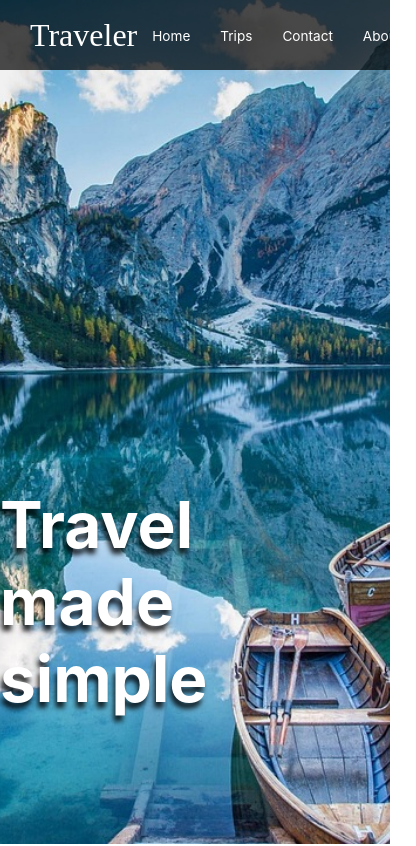
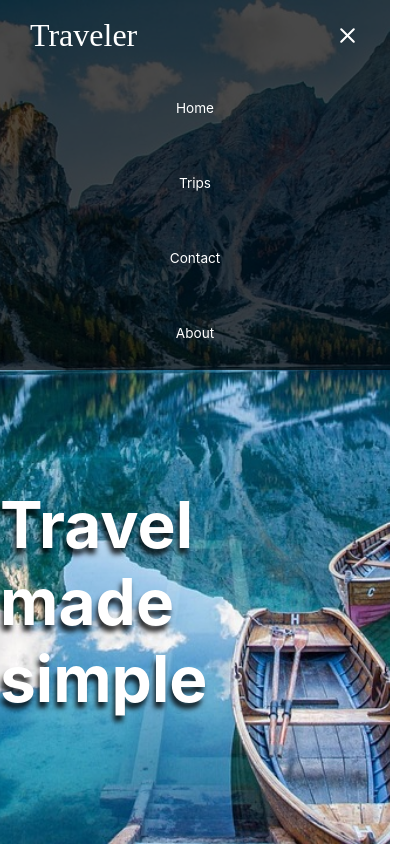
Before and after one commit to jimmyatv/first-react-app, a React (Create React App) app: page / in a window 390 px wide. Shown: the top 846 px of the page, 416 px wide, since content can reach past the window. Built offline with nearby package versions, Linux system fonts and the light colour scheme; the HTML template or start-up script is replaced by a standard one; a web font is replaced by a local one.

Commit message:
Responsive done !

```diff
--- a/src/components/Navbar.css
+++ b/src/components/Navbar.css
@@ -40,5 +40,64 @@
 
 .navbar--link:hover {
     border-color: #fff;
-    transition: 250ms;
 }
+
+.navbar--menu {
+    color: #fff;
+    cursor: pointer;
+    display: none;
+}
+
+@media screen and (max-width: 768px)  {
+    .navbar--menu {
+        display: block;
+    }
+
+    .navbar--list {
+        position: absolute;
+        top: 70px;
+        display: flex;
+        justify-content: space-evenly;
+        flex-direction: column;
+        left: -100%;
+        width: 100%;
+        height: 300px;
+        transition: all .5s;
+    }
+
+    .navbar--list-active {
+        position: absolute;
+        top: 70px;
+        display: flex;
+        justify-content: space-evenly;
+        flex-direction: column;
+        left: 0;
+        width: 100%;
+        height: 300px;
+        transition: all .5s;
+        background-color: rgba(0, 0, 0, .7);
+    }
+
+    .navbar--item {
+        width: 100%;
+        display: flex;
+        justify-content: center;
+        align-items: center;
+        border-radius: 0;
+        flex: 1;
+    }
+
+    .navbar--link {
+        display: flex;
+        justify-content: center;
+        align-items: center;
+        width: 100%;
+        height: 100%;
+        border-width: 0;
+        transition: .3s linear;
+    }
+
+    .navbar--link:hover {
+        background-color: rgba(0, 0, 0, .3);
+    }
+}
--- a/src/components/Navbar.js
+++ b/src/components/Navbar.js
@@ -1,13 +1,23 @@
-import React from 'react';
+import {React, useState} from 'react';
 import "./Navbar.css"
 import { FiMenu, FiX } from "react-icons/fi";
 
 
 const Navbar = ({ navBarLinks }) => {
+
+
+    const [menuClicked, setMenuClicked] = useState(false);
+
+    const toggleMenuClicked = () => {
+        setMenuClicked(!menuClicked);
+    }
+
     return (
         <nav className='navbar'>
             <span className='navbar--logo'>Traveler</span>
-            <ul className='navbar--list'>{navBarLinks.map(item => {
+
+            {menuClicked ? <FiMenu size={25} className='navbar--menu' onClick={toggleMenuClicked}/> : <FiX size={25} className='navbar--menu' onClick={toggleMenuClicked}/>}
+            <ul className={menuClicked ? 'navbar--list' : 'navbar--list navbar--list-active'}>{navBarLinks.map(item => {
                 return(
                     <li className='navbar--item'>
                         <a className='navbar--link' href={item.url}>
--- a/src/components/Slider.css
+++ b/src/components/Slider.css
@@ -11,7 +11,6 @@
 .slider-zoom {
     opacity: 1;
     transform: scale(100%);
-    transition: .3s linear;
 }
 
 .slider--img {
@@ -31,3 +30,15 @@
 .slider--title {
     text-align: center;
 }
+
+@media screen and (max-width: 768px) {
+    .slider {
+        flex-direction: column;
+        background-color: rgb(236, 236, 236);
+    }
+
+    .slider--img {
+        width: 100%;
+        height: 100%;
+    }
+}
```
Also changed, not shown: src/App.css (line endings or trailing spaces).
